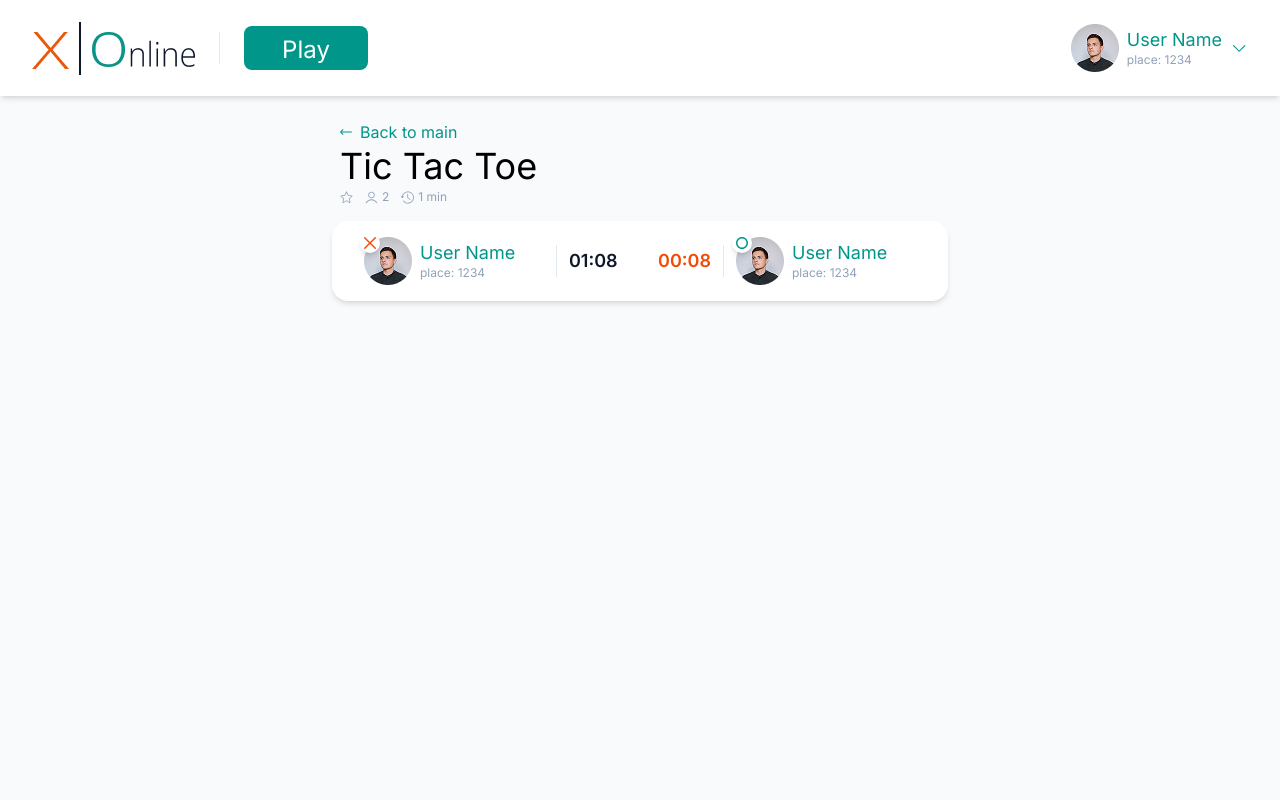
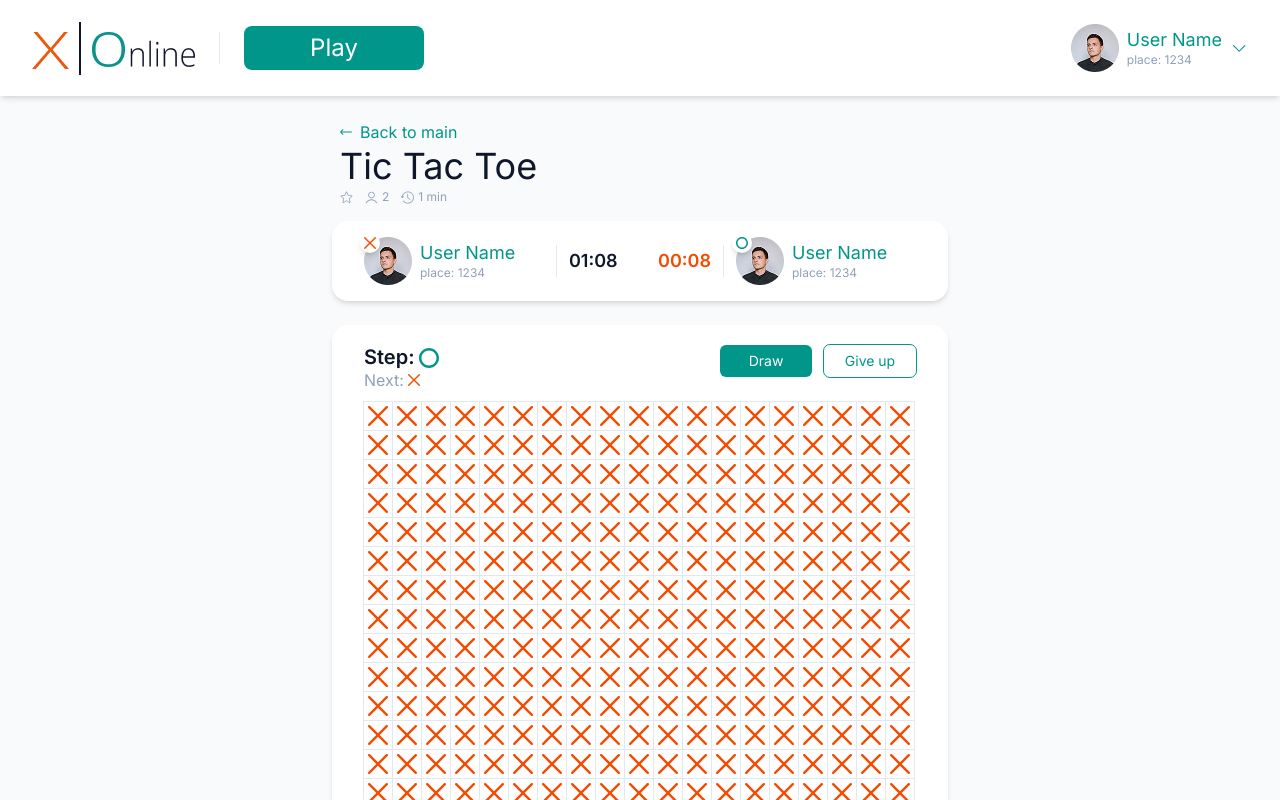
Before and after one commit to ValeriaKarimova/tic-tac-toe-online, a Next.js app: page / in a window 1280 px wide. Shown: the top 800 px of the page. Built offline with nearby package versions, Linux system fonts and the light colour scheme.

Commit message:
game field markup

```diff
--- /dev/null
+++ b/components/game/game-field.jsx
@@ -0,0 +1,42 @@
+import { UiButton } from "../ui-kit/ui-button";
+import { OIcon } from "../shared/icons/o-icon";
+import { XIcon } from "../shared/icons/x-icon";
+
+const cells = new Array(19 * 19).fill(null);
+
+export function GameField({ className }) {
+  return (
+    <div
+      className={`${className} bg-white rounded-2xl shadow-md px-8 pt-5 pb-7`}
+    >
+      <div className="flex justify-between">
+        <div>
+          <p className="flex leading-tight gap-1 items-center text-xl font-semibold">
+            Step: <OIcon className={"size-5"} />
+          </p>
+          <p className="flex leading-tight gap-1 items-center text-md text-slate-400">
+            Next: <XIcon />
+          </p>
+        </div>
+        <div className="flex gap-3">
+          <UiButton color={"teal"} size={"md"}>
+            Draw
+          </UiButton>
+          <UiButton color={"outline"} size={"md"}>
+            Give up
+          </UiButton>
+        </div>
+      </div>
+      <div className="grid mt-3 grid-cols-[repeat(19,_29px)] grid-rows-[repeat(19,_29px)]">
+        {cells.map((_, idx) => (
+          <button
+            className="border cursor-pointer -ml-px -mt-px border-slate-200 flex items-center justify-center"
+            key={idx}
+          >
+            <XIcon className="size-5" />
+          </button>
+        ))}
+      </div>
+    </div>
+  );
+}
--- a/components/header/header.jsx
+++ b/components/header/header.jsx
@@ -12,7 +12,6 @@ export function Header() {
         <UiButton color={"teal"} size={"lg"}>
           Play
         </UiButton>
-        {/* <button className="bg-teal-600 hover:bg-teal-500 h-11 w-31 border-md text-white cursor-pointer rounded-lg text-2xl">Play</button> */}
       </div>
       <div className="flex gap-2 items-center text-teal-600 hover:text-teal-500 cursor-pointer">
         <Profile />
--- a/components/shared/icons/o-icon.jsx
+++ b/components/shared/icons/o-icon.jsx
@@ -1,6 +1,7 @@
-export function OIcon() {
+export function OIcon({ className = "" }) {
   return (
     <svg
+      className={`text-teal-600 ${className}`}
       width="12"
       height="12"
       viewBox="0 0 12 12"
--- a/components/shared/icons/x-icon.jsx
+++ b/components/shared/icons/x-icon.jsx
@@ -1,6 +1,7 @@
-export function XIcon() {
+export function XIcon({ className = "" }) {
   return (
     <svg
+      className={`text-orange-600 ${className}`}
       width="12"
       height="12"
       viewBox="0 0 12 12"
--- a/components/ui-kit/ui-button.jsx
+++ b/components/ui-kit/ui-button.jsx
@@ -1,14 +1,18 @@
 export function UiButton({ children, size, color, onClick, className }) {
   const classesObj = {
-    lg: "py-2 px-8 rounded-lg text-2xl",
-    md: "py-2 px-6 rounded-md text-sm",
-    teal: "bg-teal-600 hover:bg-teal-500 text-white",
-    outline: "hover:bg-teal-50 text-teal-600 outline outline-teal-600",
+    size: {
+      lg: "w-45 h-11 rounded-lg text-2xl",
+      md: "w-23 h-8 rounded-md text-sm",
+    },
+    color: {
+      teal: "bg-teal-600 hover:bg-teal-500 text-white",
+      outline: "hover:bg-teal-50 text-teal-600 outline outline-teal-600",
+    },
   };
   return (
     <button
       onClick={onClick}
-      className={`h-11 w-31 cursor-pointer ${classesObj[size]} ${classesObj[color]} ${className}`}
+      className={`cursor-pointer ${classesObj.size[size]} ${classesObj.color[color]} ${className}`}
     >
       {children}
     </button>
--- a/pages/_app.jsx
+++ b/pages/_app.jsx
@@ -6,7 +6,7 @@ const inter = Inter({
 
 export default function App({ Component, pageProps }) {
   return (
-    <div className={inter.className}>
+    <div className={`${inter.className} text-slate-900`}>
       <Component {...pageProps} />;
     </div>
   );
--- a/pages/index.jsx
+++ b/pages/index.jsx
@@ -1,6 +1,7 @@
 import { Header } from "../components/header/header";
 import { GameTitle } from "../components/game/game-title";
 import { GameInfo } from "../components/game/game-info";
+import { GameField } from "../components/game/game-field";
 
 export default function HomePage() {
   return (
@@ -9,6 +10,7 @@ export default function HomePage() {
       <main className="pt-6 mx-auto max-w-[616px]">
         <GameTitle />
         <GameInfo className={"mt-4"} />
+        <GameField className={"mt-6"} />
       </main>
     </div>
   );
```
